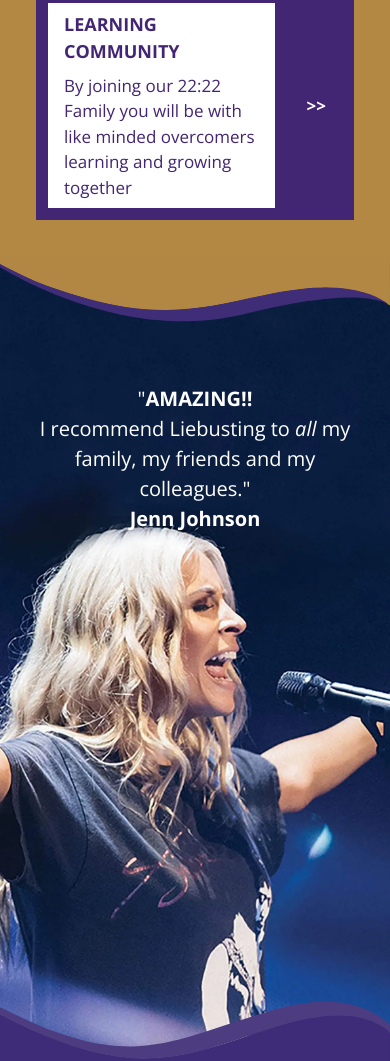
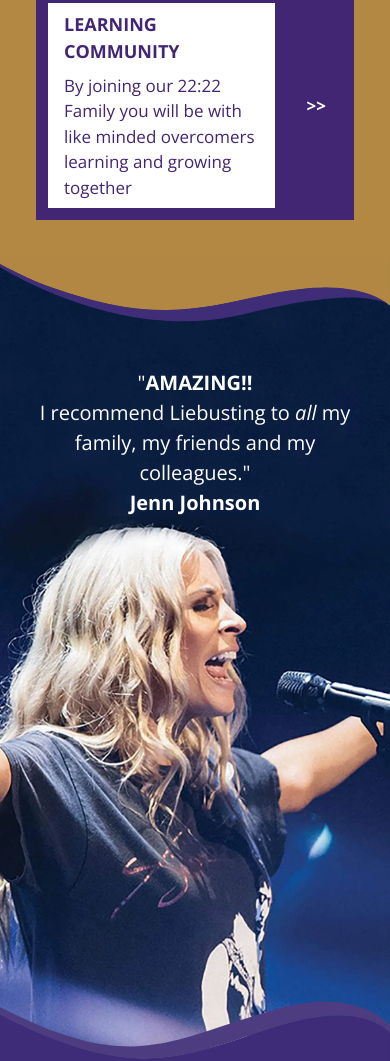
Before and after one commit to elev8studio/liebusters, a website: page index.html in a window 390 px wide. Shown: the part 2875-3936 px from the top of the page. Drawn offline with nearby package versions, Linux system fonts and the light colour scheme.

Commit message:
padding fix

```diff
--- a/index.html
+++ b/index.html
@@ -307,7 +307,7 @@
                         class="absolute inset-0 object-cover w-full h-full"
                     />
                 </picture>
-                <div class="relative flex justify-end pb-12 px-8 md:p-16 md:pr-4 pt-28 sm:pt-36 md:pt-32 lg:pt-40">
+                <div class="relative flex justify-end pb-12 px-8 md:p-16 md:pr-4 pt-24 sm:pt-36 md:pt-32 lg:pt-40">
                     <div class="max-w-md md:p-4">
                         <h3 class="text-center text-white">
                             "<strong>AMAZING!!</strong><br />
```
Also changed, not shown: dist/css/style.css.
